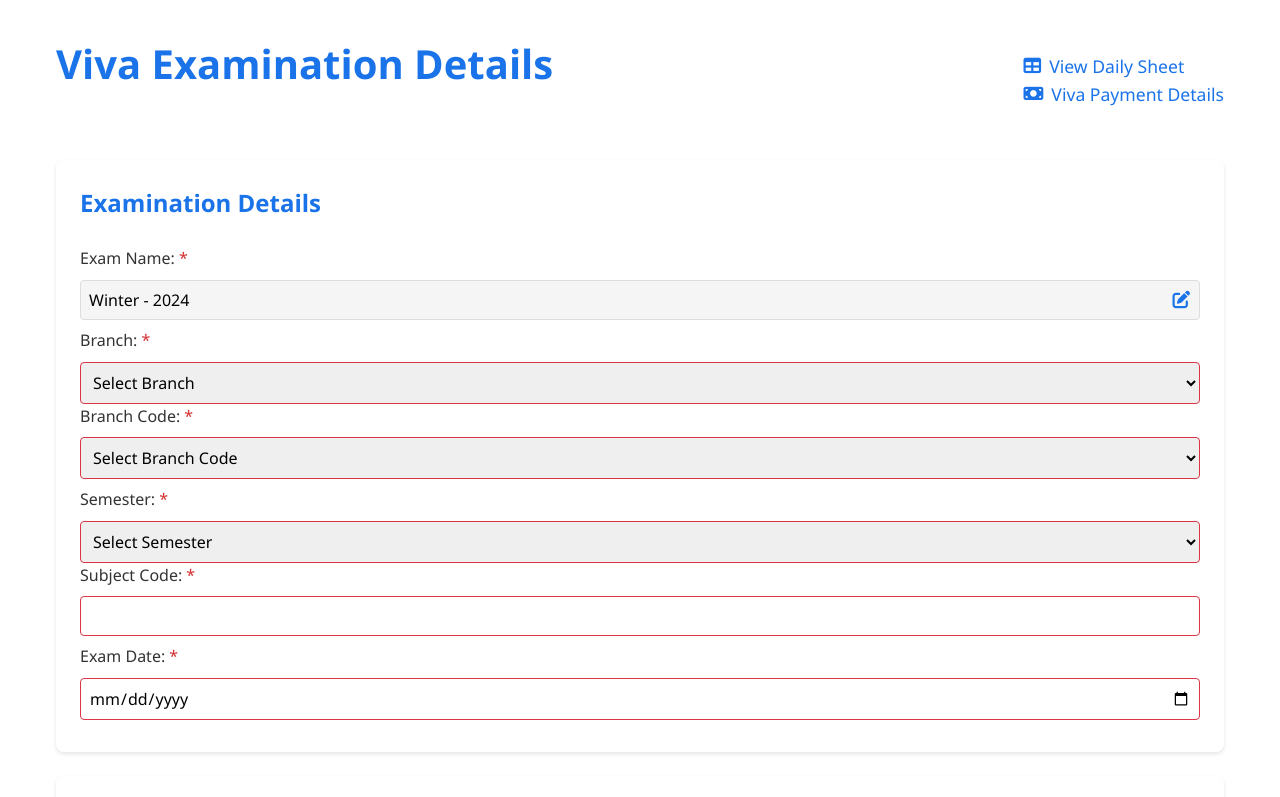
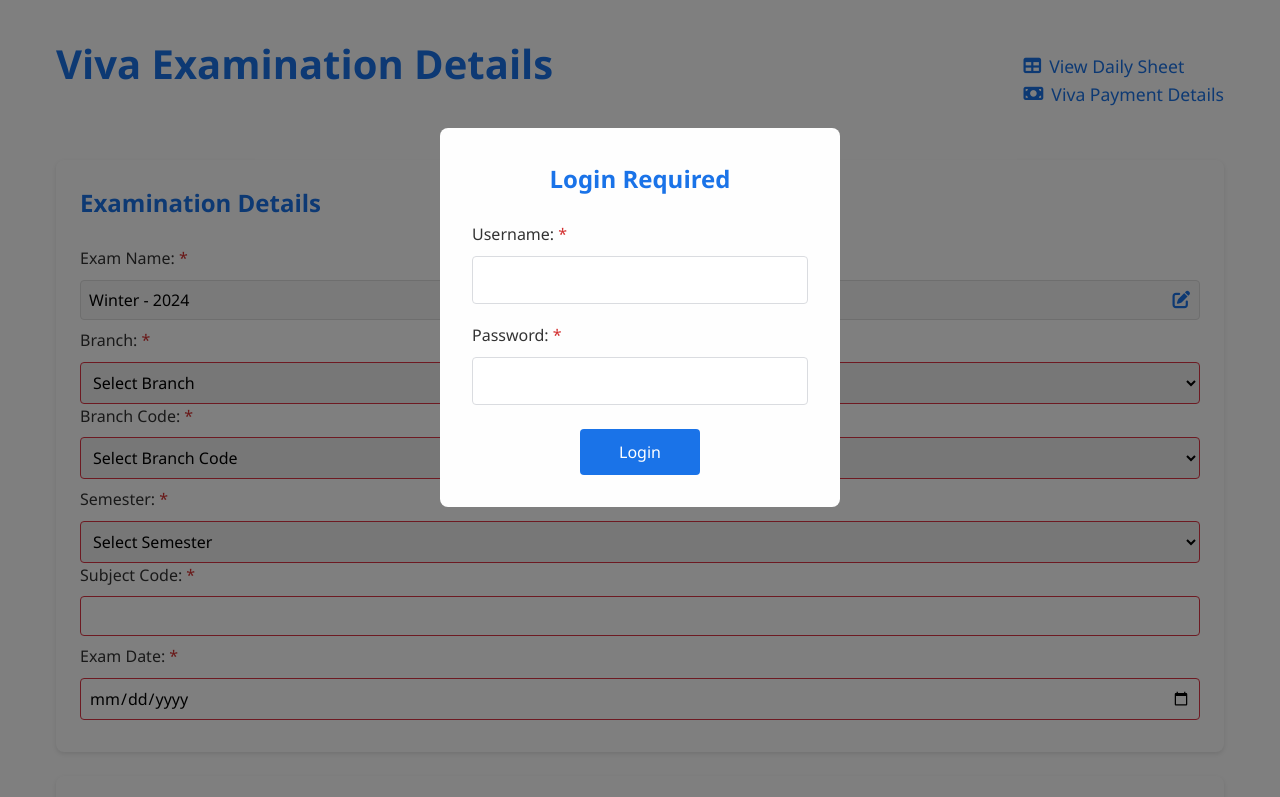
Before and after one commit to Pratik-Gohel/Viva_management, a website: page index.html in a window 1280 px wide. Shown: the top 797 px of the page. Drawn offline with Linux system fonts and the light colour scheme.

Commit message:
Add files via upload

```diff
--- a/index.html
+++ b/index.html
@@ -8,6 +8,26 @@
     <link rel="stylesheet" href="https://cdnjs.cloudflare.com/ajax/libs/font-awesome/6.5.1/css/all.min.css">
 </head>
 <body>
+    <!-- Login Modal -->
+<div id="loginModal" class="modal">
+    <div class="modal-content">
+        <h2>Login Required</h2>
+        <form id="loginForm">
+            <div class="form-group">
+                <label for="username">Username:</label>
+                <input type="text" id="username" required>
+            </div>
+            <div class="form-group">
+                <label for="password">Password:</label>
+                <input type="password" id="password" required>
+            </div>
+            <div class="button-row">
+                <button type="submit" class="btn primary">Login</button>
+            </div>
+        </form>
+    </div>
+</div>
+
     <div class="container">
         <div class="header-nav">
             <h1>Viva Examination Details</h1>
--- a/script.js
+++ b/script.js
@@ -1,4 +1,42 @@
 document.addEventListener('DOMContentLoaded', function() {
+    // Show login modal on page load if not already logged in
+    if (!sessionStorage.getItem('isLoggedIn')) {
+        const loginModal = document.getElementById('loginModal');
+        loginModal.style.display = 'block';
+    }
+
+    // Handle login form submission
+    const loginForm = document.getElementById('loginForm');
+    loginForm.addEventListener('submit', async function(event) {
+        event.preventDefault();
+
+        const username = document.getElementById('username').value;
+        const password = document.getElementById('password').value;
+
+        try {
+            const response = await fetch('/api/login', {
+                method: 'POST',
+                headers: {
+                    'Content-Type': 'application/json'
+                },
+                body: JSON.stringify({ username, password })
+            });
+
+            const data = await response.json();
+
+            if (data.success) {
+                sessionStorage.setItem('isLoggedIn', 'true');
+                document.getElementById('loginModal').style.display = 'none';
+                showToast('Login successful', 'success');
+            } else {
+                showToast('Invalid credentials', 'error');
+            }
+        } catch (error) {
+            console.error('Login error:', error);
+            showToast('Login failed', 'error');
+        }
+    });
+
     const form = document.getElementById('vivaForm');
     const examNameInput = document.getElementById('examName');
     const examDateInput = document.getElementById('examDate');
--- a/styles.css
+++ b/styles.css
@@ -976,3 +976,43 @@ input:invalid {
     color: #495057;
     font-weight: 500;
 }
+
+/* Login Modal Styles */
+#loginModal .modal-content {
+    max-width: 400px;
+    padding: 2rem;
+}
+
+#loginModal h2 {
+    text-align: center;
+    margin-bottom: 1.5rem;
+    color: var(--primary-color);
+}
+
+#loginModal .form-group {
+    margin-bottom: 1.2rem;
+}
+
+#loginModal input {
+    width: 100%;
+    padding: 0.75rem;
+    border: 1px solid var(--border-color);
+    border-radius: 4px;
+    font-size: 1rem;
+}
+
+#loginModal input:focus {
+    border-color: var(--primary-color);
+    outline: none;
+    box-shadow: 0 0 0 2px rgba(26, 115, 232, 0.2);
+}
+
+#loginModal .button-row {
+    margin-top: 1.5rem;
+    display: flex;
+    justify-content: center;
+}
+
+#loginModal .btn {
+    min-width: 120px;
+}
```
Also changed, not shown: server.js (+11 -0 lines).
